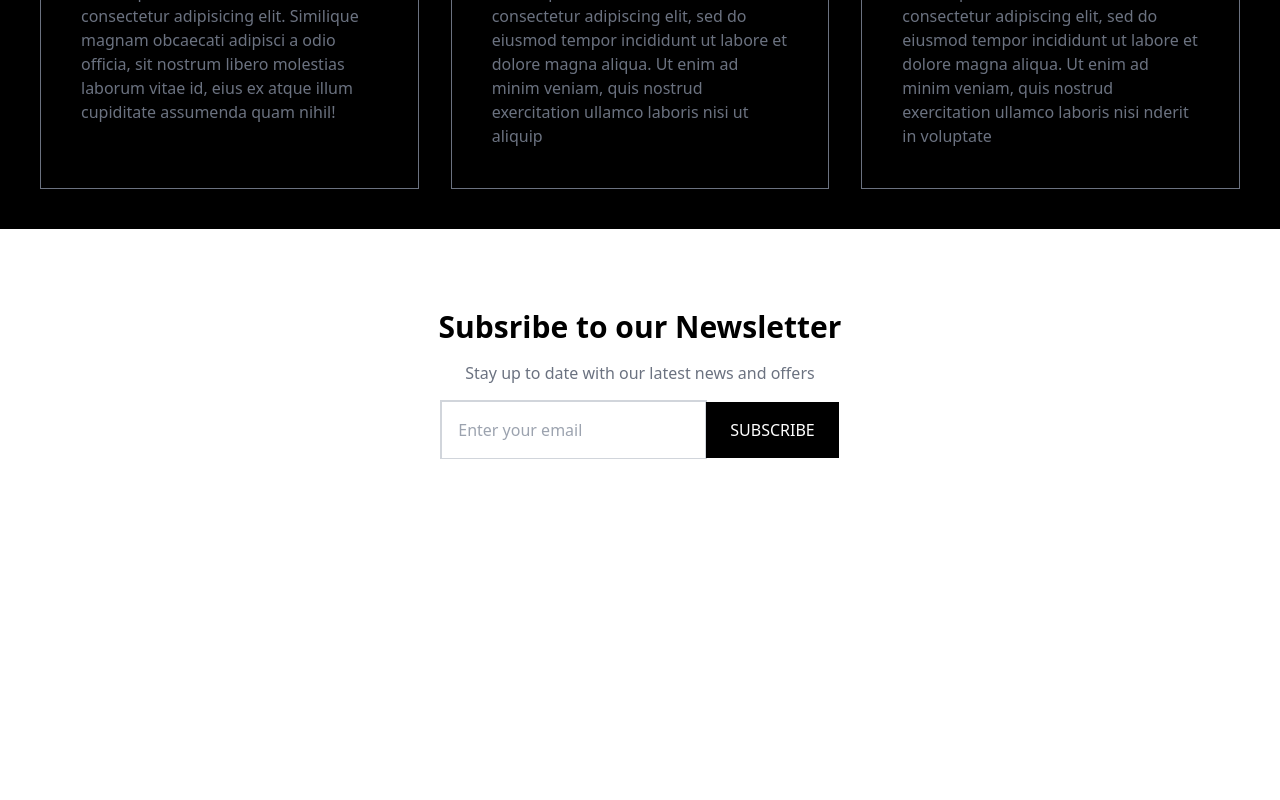
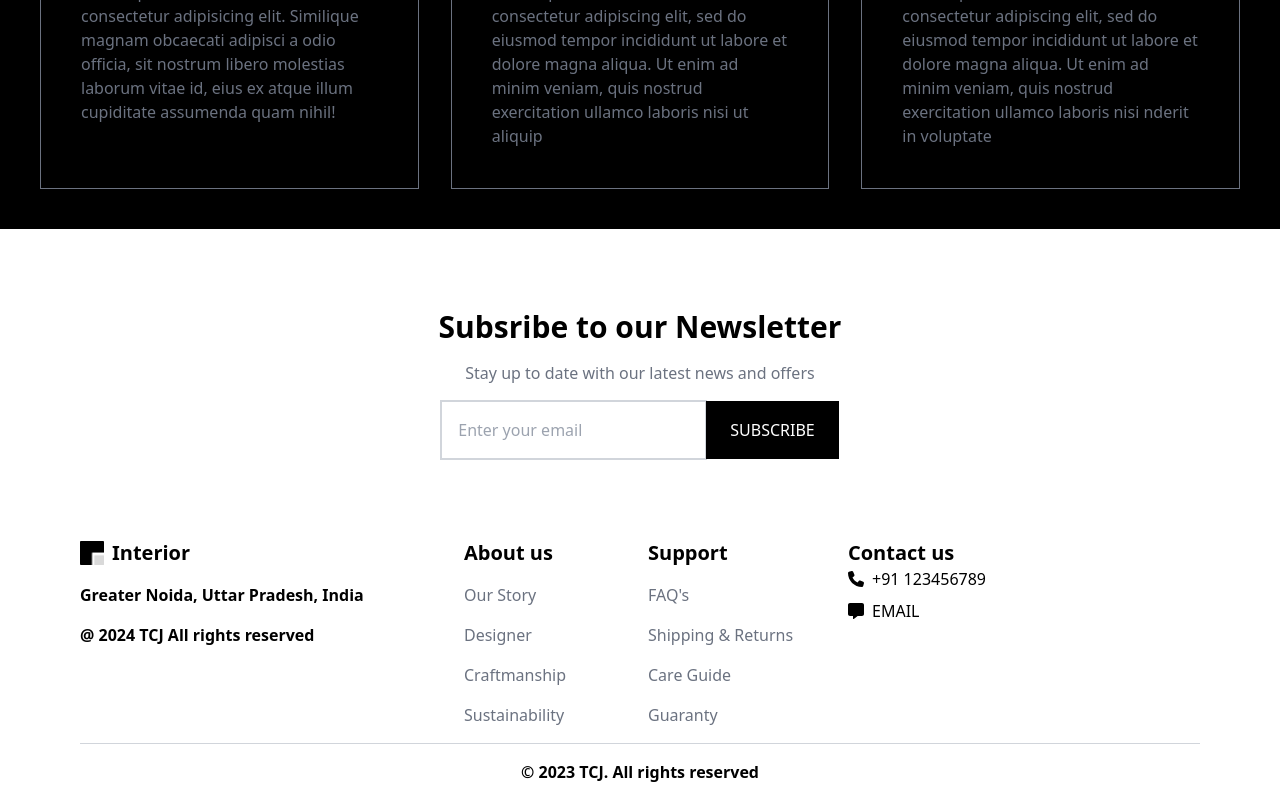
Before and after one commit to techzealot/interior-web, a React (Vite) app: page / in a window 1280 px wide. Shown: the part 2993-3793 px from the top of the page. Before the commit the page ends 3452 px from the top, so only its background shows below. Built offline with nearby package versions, Linux system fonts and the light colour scheme.

Commit message:
完成footer

```diff
--- a/src/App.jsx
+++ b/src/App.jsx
@@ -1,6 +1,7 @@
 import Banner1 from "./components/banner/banner1";
 import Banner2 from "./components/banner/banner2";
 import Brands from "./components/brands/brands";
+import Footer from "./components/footer/footer";
 import Hero from "./components/hero/hero";
 import Navbar from "./components/navbar/navbar";
 import Newsletter from "./components/newsletter/newsletter";
@@ -18,6 +19,7 @@ const App = () => {
       <Banner2 />
       <Testimonial />
       <Newsletter />
+      <Footer />
     </main>
   );
 };
--- /dev/null
+++ b/src/components/footer/footer.jsx
@@ -0,0 +1,75 @@
+import { FaMessage, FaPhone } from "react-icons/fa6";
+import Logo from "../../assets/logo.png";
+
+const Footer = () => {
+  return (
+    <div className="my-container">
+      <div className="grid grid-cols-1 items-start justify-between gap-8 md:grid-cols-3">
+        <div className="space-y-4 font-bold">
+          <div className="flex items-center gap-2">
+            <img src={Logo} alt="logo" className="w-6" />
+            <p className="text-xl">Interior</p>
+          </div>
+          <p>Greater Noida, Uttar Pradesh, India</p>
+          <p>@ 2024 TCJ All rights reserved</p>
+        </div>
+        <div className="grid grid-cols-2 gap-4">
+          <div>
+            <h1 className="text-xl font-bold">About us</h1>
+            <ul className="mt-4 space-y-4">
+              <li className="text-gray-500">
+                <a href="#">Our Story</a>
+              </li>
+              <li className="text-gray-500">
+                <a href="#">Designer</a>
+              </li>
+              <li className="text-gray-500">
+                <a href="#">Craftmanship</a>
+              </li>
+              <li className="text-gray-500">
+                <a href="#">Sustainability</a>
+              </li>
+            </ul>
+          </div>
+          <div>
+            <h1 className="text-xl font-bold">Support</h1>
+            <ul className="mt-4 space-y-4">
+              <li className="text-gray-500">
+                <a href="#">FAQ's</a>
+              </li>
+              <li className="text-gray-500">
+                <a href="#">Shipping & Returns</a>
+              </li>
+              <li className="text-gray-500">
+                <a href="#">Care Guide</a>
+              </li>
+              <li className="text-gray-500">
+                <a href="#">Guaranty</a>
+              </li>
+            </ul>
+          </div>
+        </div>
+        <div>
+          <h1 className="text-xl font-bold">Contact us</h1>
+          <ul className="space-y-2">
+            <li className="flex items-center gap-2">
+              <FaPhone />
+              <a href="tel:123456789">+91 123456789</a>
+            </li>
+            <li className="flex items-center gap-2">
+              <FaMessage />
+              <a href="mailto:test@example.com">EMAIL</a>
+            </li>
+          </ul>
+        </div>
+      </div>
+      <div className="mt-4 border-t border-gray-300 py-4">
+        <p className="text-center font-bold">
+          © 2023 TCJ. All rights reserved
+        </p>
+      </div>
+    </div>
+  );
+};
+
+export default Footer;
--- a/src/components/newsletter/newsletter.jsx
+++ b/src/components/newsletter/newsletter.jsx
@@ -5,7 +5,7 @@ const Newsletter = () => {
       <p className="text-gray-500">
         Stay up to date with our latest news and offers
       </p>
-      <div>
+      <div className="flex">
         <input
           type="text"
           className="border border-gray-300 p-4 ring-1 ring-gray-300"
--- a/src/components/testimonial/testimonial.jsx
+++ b/src/components/testimonial/testimonial.jsx
@@ -30,7 +30,7 @@ const testimonials = [
 
 const Testimonial = () => {
   return (
-    <div className="flex flex-col items-center gap-8">
+    <div className="flex flex-col items-stretch gap-8">
       <div className="my-container flex flex-col items-center gap-4">
         <h1 className="font-serif text-3xl font-bold">
           Words from our coustomers
@@ -40,10 +40,11 @@ const Testimonial = () => {
           picked products
         </p>
       </div>
-      <div className="flex w-full flex-col items-stretch justify-between gap-8 bg-black px-10 py-10 md:flex-row">
+      <div className="bg-black">
+        <div className="my-container flex flex-col items-stretch justify-between gap-8 px-10 py-10 md:flex-row">
           {testimonials.map((item) => (
             <div
-            className="my-container group flex flex-col items-start gap-4 border border-gray-500 p-10 text-gray-500 hover:bg-white"
+              className="group flex flex-col items-start gap-4 border border-gray-500 p-10 text-gray-500 hover:bg-white"
               key={item.id}
             >
               <div className="flex w-full items-center gap-4 border-b border-gray-500 pb-4">
@@ -84,6 +85,7 @@ const Testimonial = () => {
           ))}
         </div>
       </div>
+    </div>
   );
 };
 
```
Lines whose indentation alone changed are shown as unchanged.
